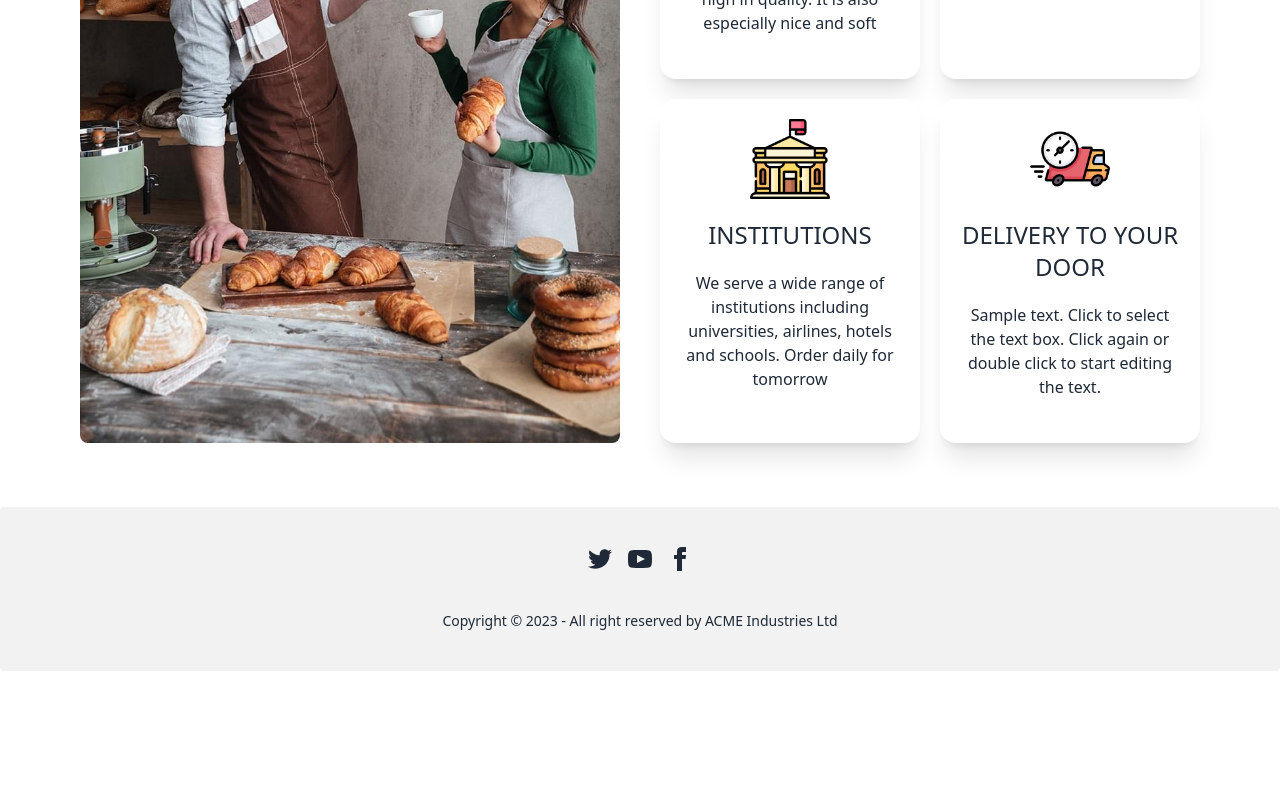
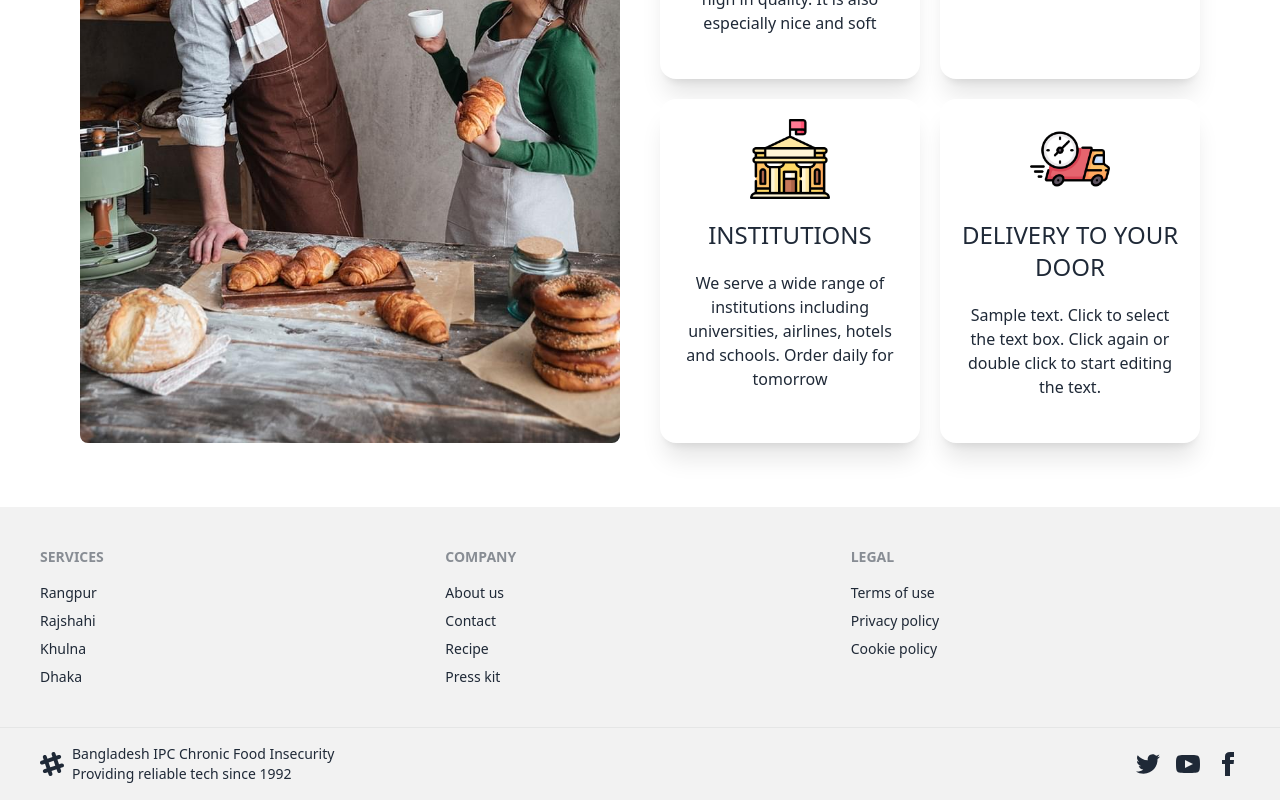
Before and after one commit to Bishawnath07/fastest-food-service-client, a React (Vite) app: page / in a window 1280 px wide. Shown: the part 2133-2933 px from the top of the page. Before the commit the page ends 2804 px from the top, so only its background shows below. Built offline with nearby package versions, Linux system fonts and the light colour scheme; no server answers.

Commit message:
added footer

```diff
--- a/src/Pages/Footer/Footer.jsx
+++ b/src/Pages/Footer/Footer.jsx
@@ -2,16 +2,41 @@
 
 const Footer = () => {
     return (
-        <footer className="footer footer-center p-10 bg-base-200 text-base-content rounded">
+        <footer>
+        <div  className="footer p-10 bg-base-200 grid grid-cols-3 text-base-content">
         <div>
+          <span className="footer-title">Services</span>
+          <a className="link link-hover">Rangpur</a>
+          <a className="link link-hover">Rajshahi</a>
+          <a className="link link-hover">Khulna</a>
+          <a className="link link-hover">Dhaka</a>
+        </div>
+        <div>
+          <span className="footer-title">Company</span>
+          <a className="link link-hover">About us</a>
+          <a className="link link-hover">Contact</a>
+          <a className="link link-hover">Recipe</a>
+          <a className="link link-hover">Press kit</a>
+        </div>
+        <div>
+          <span className="footer-title">Legal</span>
+          <a className="link link-hover">Terms of use</a>
+          <a className="link link-hover">Privacy policy</a>
+          <a className="link link-hover">Cookie policy</a>
+        </div>
+        </div>
+      <div className="footer px-10 py-4 border-t bg-base-200 text-base-content border-base-300">
+        <div className="items-center grid-flow-col">
+          <svg width="24" height="24" viewBox="0 0 24 24" xmlns="http://www.w3.org/2000/svg" fillRule="evenodd" clipRule="evenodd" className="fill-current"><path d="M22.672 15.226l-2.432.811.841 2.515c.33 1.019-.209 2.127-1.23 2.456-1.15.325-2.148-.321-2.463-1.226l-.84-2.518-5.013 1.677.84 2.517c.391 1.203-.434 2.542-1.831 2.542-.88 0-1.601-.564-1.86-1.314l-.842-2.516-2.431.809c-1.135.328-2.145-.317-2.463-1.229-.329-1.018.211-2.127 1.231-2.456l2.432-.809-1.621-4.823-2.432.808c-1.355.384-2.558-.59-2.558-1.839 0-.817.509-1.582 1.327-1.846l2.433-.809-.842-2.515c-.33-1.02.211-2.129 1.232-2.458 1.02-.329 2.13.209 2.461 1.229l.842 2.515 5.011-1.677-.839-2.517c-.403-1.238.484-2.553 1.843-2.553.819 0 1.585.509 1.85 1.326l.841 2.517 2.431-.81c1.02-.33 2.131.211 2.461 1.229.332 1.018-.21 2.126-1.23 2.456l-2.433.809 1.622 4.823 2.433-.809c1.242-.401 2.557.484 2.557 1.838 0 .819-.51 1.583-1.328 1.847m-8.992-6.428l-5.01 1.675 1.619 4.828 5.011-1.674-1.62-4.829z"></path></svg>
+          <p>Bangladesh IPC Chronic Food Insecurity <br/>Providing reliable tech since 1992</p>
+        </div>
+        <div className="md:place-self-center md:justify-self-end">
           <div className="grid grid-flow-col gap-4">
             <a><svg xmlns="http://www.w3.org/2000/svg" width="24" height="24" viewBox="0 0 24 24" className="fill-current"><path d="M24 4.557c-.883.392-1.832.656-2.828.775 1.017-.609 1.798-1.574 2.165-2.724-.951.564-2.005.974-3.127 1.195-.897-.957-2.178-1.555-3.594-1.555-3.179 0-5.515 2.966-4.797 6.045-4.091-.205-7.719-2.165-10.148-5.144-1.29 2.213-.669 5.108 1.523 6.574-.806-.026-1.566-.247-2.229-.616-.054 2.281 1.581 4.415 3.949 4.89-.693.188-1.452.232-2.224.084.626 1.956 2.444 3.379 4.6 3.419-2.07 1.623-4.678 2.348-7.29 2.04 2.179 1.397 4.768 2.212 7.548 2.212 9.142 0 14.307-7.721 13.995-14.646.962-.695 1.797-1.562 2.457-2.549z"></path></svg></a>
             <a><svg xmlns="http://www.w3.org/2000/svg" width="24" height="24" viewBox="0 0 24 24" className="fill-current"><path d="M19.615 3.184c-3.604-.246-11.631-.245-15.23 0-3.897.266-4.356 2.62-4.385 8.816.029 6.185.484 8.549 4.385 8.816 3.6.245 11.626.246 15.23 0 3.897-.266 4.356-2.62 4.385-8.816-.029-6.185-.484-8.549-4.385-8.816zm-10.615 12.816v-8l8 3.993-8 4.007z"></path></svg></a>
             <a><svg xmlns="http://www.w3.org/2000/svg" width="24" height="24" viewBox="0 0 24 24" className="fill-current"><path d="M9 8h-3v4h3v12h5v-12h3.642l.358-4h-4v-1.667c0-.955.192-1.333 1.115-1.333h2.885v-5h-3.808c-3.596 0-5.192 1.583-5.192 4.615v3.385z"></path></svg></a>
           </div>
         </div>
-            <div>
-                <p>Copyright © 2023 - All right reserved by ACME Industries Ltd</p>
       </div>
       </footer>
     );
--- a/src/Pages/Shared/footer/Footer.jsx
+++ /dev/null
@@ -1,11 +0,0 @@
-import React from 'react';
-
-const Footer = () => {
-    return (
-        <div>
-            <h4 className='text-center'>this is footer</h4>
-        </div>
-    );
-};
-
-export default Footer;
```
Lines whose indentation alone changed are shown as unchanged.
